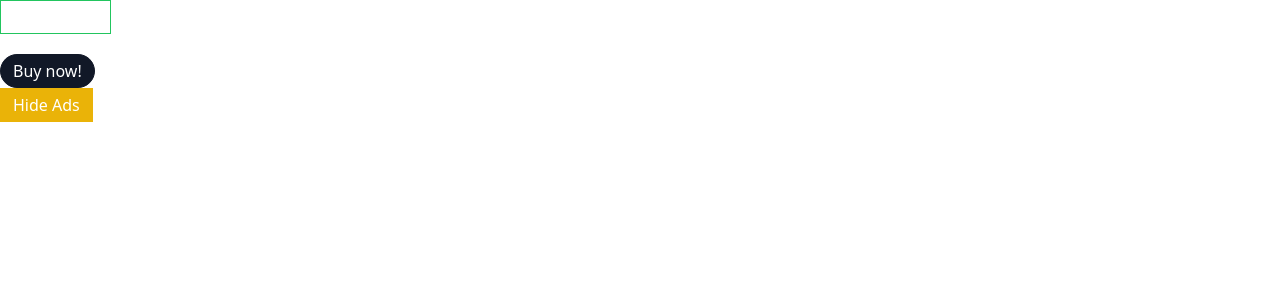
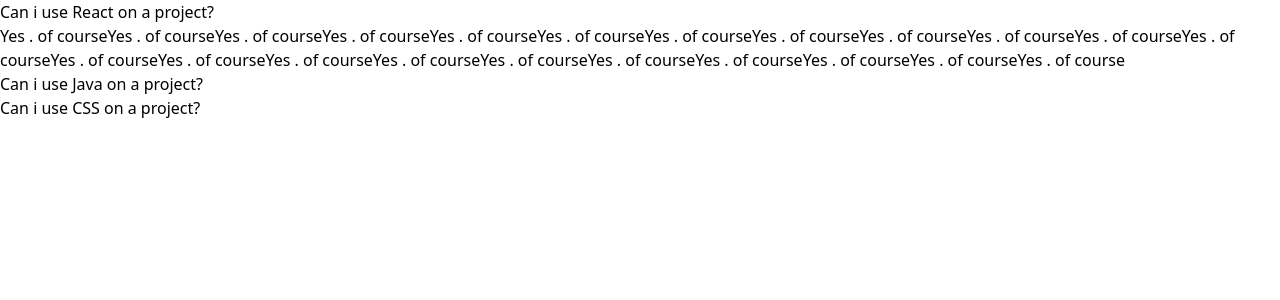
Before and after one commit to Jeungbin/react-udemy-lecture, a React (Create React App) app: page / in a window 1280 px wide. Shown: the top 300 px of the page. Built offline with nearby package versions, Linux system fonts and the light colour scheme.

Commit message:
#11 : Conditional Rendering

```diff
--- a/src/10.Navigation and Routing/App.js
+++ b/src/10.Navigation and Routing/App.js
@@ -1,28 +1,27 @@
-import React from "react";
-import Button from "./Button";
-import { GoBell } from "react-icons/go";
+import { useState } from "react";
+import Accordion from "./components/Accordion";
+
 export default function App() {
-  const handleClick = () => {
-    console.log("click");
-  };
-  return (
-    <div>
-      <div>
-        <Button outline success primary className="mb-5" onClick={handleClick}>
-          <GoBell className="mr-1" />
-          click me!
-        </Button>
-      </div>
-      <div>
-        <Button onMouseEnter={handleClick} rounded secondary primary>
-          Buy now!
-        </Button>
-      </div>
-      <div>
-        <Button warning secondary>
-          Hide Ads
-        </Button>
-      </div>
-    </div>
-  );
+  const items = [
+    {
+      id: 1,
+      label: "Can i use React on a project?",
+      content:
+        "Yes . of courseYes . of courseYes . of courseYes . of courseYes . of courseYes . of courseYes . of courseYes . of courseYes . of courseYes . of courseYes . of courseYes . of courseYes . of courseYes . of courseYes . of courseYes . of courseYes . of courseYes . of courseYes . of courseYes . of courseYes . of courseYes . of course",
+    },
+    {
+      id: 2,
+      label: "Can i use Java on a project?",
+      content:
+        "Yes . of courseYes . of courseYes . of courseYes . of courseYes . of courseYes . of courseYes . of courseYes . of courseYes . of courseYes . of courseYes . of courseYes . of courseYes . of courseYes . of courseYes . of courseYes . of courseYes . of courseYes . of courseYes . of courseYes . of courseYes . of courseYes . of course",
+    },
+    {
+      id: 3,
+      label: "Can i use CSS on a project?",
+      content:
+        "Yes . of courseYes . of courseYes . of courseYes . of courseYes . of courseYes . of courseYes . of courseYes . of courseYes . of courseYes . of courseYes . of courseYes . of courseYes . of courseYes . of courseYes . of courseYes . of courseYes . of courseYes . of courseYes . of courseYes . of courseYes . of courseYes . of course",
+    },
+  ];
+
+  return <Accordion items={items} />;
 }
--- /dev/null
+++ b/src/10.Navigation and Routing/components/Accordion.js
@@ -0,0 +1,21 @@
+import React, { useState } from "react";
+
+export default function Accordion({ items }) {
+  const [expandedIndex, setEpandedIndex] = useState(0);
+
+  const handleClick = (id) => {
+    setEpandedIndex();
+  };
+  const renderedItmes = items.map((item, index) => {
+    const isExpanded = index === expandedIndex;
+
+    const content = isExpanded && <div>{item.content}</div>;
+    return (
+      <div key={item.id}>
+        <div onClick={handleClick}>{item.label}</div>
+        <div>{content}</div>
+      </div>
+    );
+  });
+  return <div>{renderedItmes}</div>;
+}
--- /dev/null
+++ b/src/10.Navigation and Routing/pages/ButtonPage.js
@@ -0,0 +1,28 @@
+import React from "react";
+import Button from "../components/Button";
+import { GoBell } from "react-icons/go";
+export default function ButtonPage() {
+  const handleClick = () => {
+    console.log("click");
+  };
+  return (
+    <div>
+      <div>
+        <Button outline success primary className="mb-5" onClick={handleClick}>
+          <GoBell className="mr-1" />
+          click me!
+        </Button>
+      </div>
+      <div>
+        <Button onMouseEnter={handleClick} rounded secondary primary>
+          Buy now!
+        </Button>
+      </div>
+      <div>
+        <Button warning secondary>
+          Hide Ads
+        </Button>
+      </div>
+    </div>
+  );
+}
```
Also changed, not shown: src/10.Navigation and Routing/components/Button.js (renamed from src/10.Navigation and Routing/Button.js).
